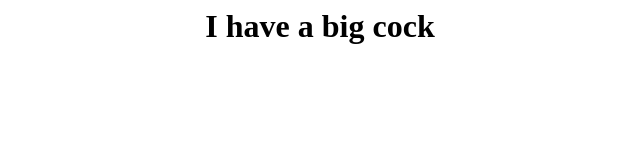
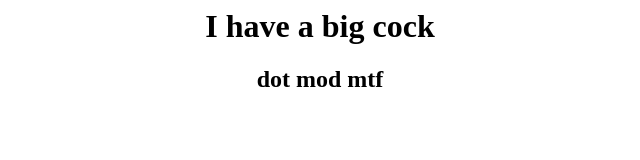
Before and after one commit to duyzz46/cloud_computing, a plain HTML site: page index.html in a window 1280 px wide. Shown: the whole page, without its empty margins (320-960 px from the left). Drawn offline with Linux system fonts and the light colour scheme.

Commit message:
git init

```diff
--- a/index.html
+++ b/index.html
@@ -1 +1,2 @@
 <h1><center>I have a big cock</center></h1>
+<h2><center>dot mod mtf</center></h2>
```
